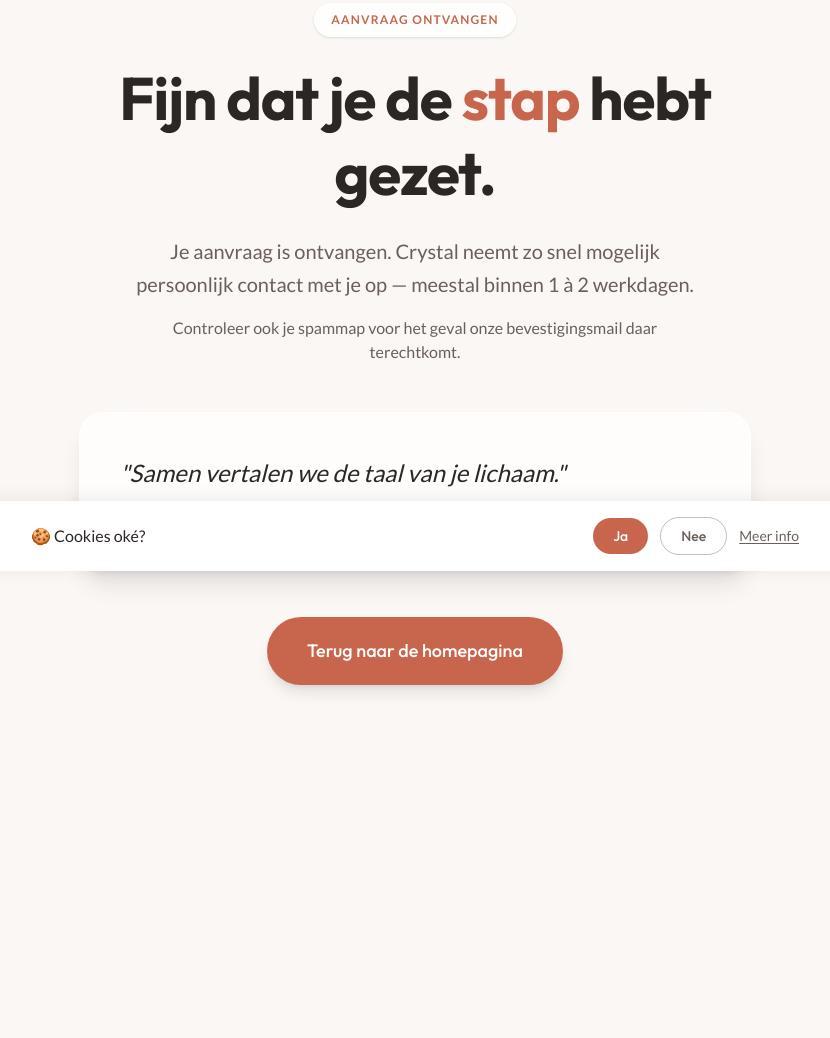
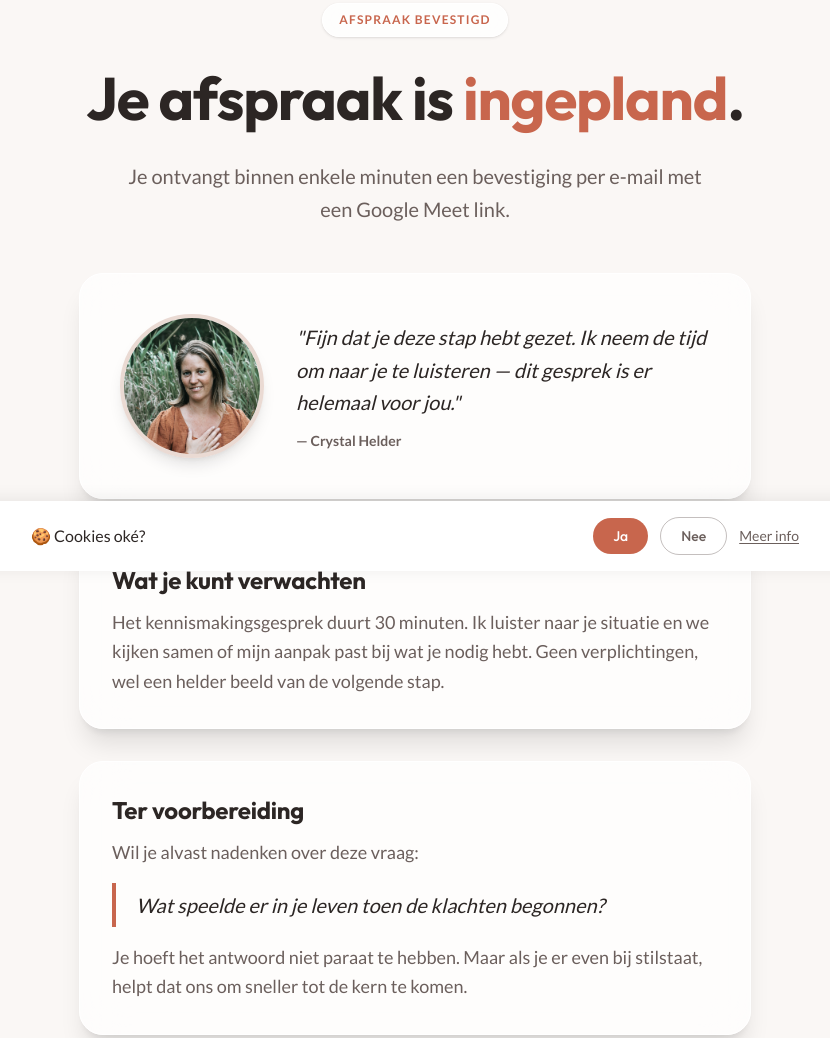
Before and after one commit to IvoSille/eerste-website, an Astro site: page /germaanse-geneeskunde-begeleiding/bedankt in a window 1280 px wide. Shown: the part 229-1267 px from the top of the page, without its empty margins (225-1055 px from the left). Before the commit the page ends 1010 px from the top, so only its background shows below. Built offline with nearby package versions, Linux system fonts and the light colour scheme; Astro itself is replaced by a stand-in of ours.

Commit message:
feat: redesign bedankt page for Cal.com booking flow
New copy confirms a scheduled appointment instead of a form submission.
Adds Crystal's photo with personal quote, expectation-setting section,
and preparation prompt. Updates dataLayer lead_source to cal_booking.

Co-Authored-By: Claude Opus 4.6 <noreply@anthropic.com>

```diff
--- a/src/pages/germaanse-geneeskunde-begeleiding/bedankt.astro
+++ b/src/pages/germaanse-geneeskunde-begeleiding/bedankt.astro
@@ -1,18 +1,20 @@
 ---
 import Layout from '../../layouts/Layout.astro';
 import Button from '../../components/Button.astro';
+import { Image } from 'astro:assets';
+import fotoBedankt from '../../assets/images/foto_bedankt.jpg';
 ---
 
 <Layout
-  title="Bedankt voor je bericht — Crystal Helder"
-  description="Je aanvraag is ontvangen. Crystal neemt zo spoedig mogelijk contact met je op."
+  title="Je afspraak is ingepland — Crystal Helder"
+  description="Je ontvangt een bevestiging per e-mail met een Google Meet link."
 >
   <!-- DataLayer: Conversion event on thank you page -->
   <script is:inline>
   window.dataLayer = window.dataLayer || [];
   window.dataLayer.push({
     event: 'generate_lead',
-    lead_source: 'kennismakingsformulier',
+    lead_source: 'cal_booking',
     conversion_page: true
   });
   </script>
@@ -35,26 +37,50 @@ import Button from '../../components/Button.astro';
       </div>
 
       <div class="inline-block px-4 py-2 rounded-full bg-white/80 backdrop-blur-md border border-white mb-6 text-xs font-semibold tracking-widest uppercase text-[var(--color-brand-accent)] shadow-sm">
-        Aanvraag Ontvangen
+        Afspraak Bevestigd
       </div>
 
       <h1 class="text-4xl md:text-6xl font-bold mb-6 text-[var(--color-brand-primary-text)] leading-tight">
-        Fijn dat je de <span class="text-[var(--color-brand-accent)]">stap</span> hebt gezet.
+        Je afspraak is <span class="text-[var(--color-brand-accent)]">ingepland</span>.
       </h1>
 
-      <p class="text-lg md:text-xl text-[var(--color-brand-muted)] mb-4 leading-relaxed max-w-xl mx-auto">
-        Je aanvraag is ontvangen. Crystal neemt zo snel mogelijk persoonlijk contact met je op — meestal binnen 1 à 2 werkdagen.
+      <p class="text-lg md:text-xl text-[var(--color-brand-muted)] mb-12 leading-relaxed max-w-xl mx-auto">
+        Je ontvangt binnen enkele minuten een bevestiging per e-mail met een Google Meet link.
       </p>
 
-      <p class="text-base text-[var(--color-brand-muted)] mb-12 max-w-lg mx-auto">
-        Controleer ook je spammap voor het geval onze bevestigingsmail daar terechtkomt.
-      </p>
+      {/* Foto Crystal + persoonlijk woord */}
+      <div class="bg-white/70 backdrop-blur-xl border border-white rounded-3xl p-6 md:p-10 shadow-xl shadow-[var(--color-brand-muted)]/5 mb-8 text-left flex flex-col md:flex-row items-center gap-6 md:gap-8">
+        <div class="w-28 h-28 md:w-36 md:h-36 rounded-full overflow-hidden shrink-0 border-4 border-[var(--color-brand-secondary)] shadow-lg">
+          <Image src={fotoBedankt} alt="Crystal Helder" class="w-full h-full object-cover" style="object-position: center 20%;" />
+        </div>
+        <div>
+          <p class="text-lg md:text-xl font-medium text-[var(--color-brand-primary-text)] leading-relaxed italic">
+            "Fijn dat je deze stap hebt gezet. Ik neem de tijd om naar je te luisteren — dit gesprek is er helemaal voor jou."
+          </p>
+          <p class="mt-3 text-sm font-semibold text-[var(--color-brand-muted)]">— Crystal Helder</p>
+        </div>
+      </div>
 
-      <div class="bg-white/70 backdrop-blur-xl border border-white rounded-3xl p-8 md:p-10 shadow-xl shadow-[var(--color-brand-muted)]/5 mb-12 text-left">
-        <p class="text-xl md:text-2xl font-medium text-[var(--color-brand-primary-text)] leading-relaxed italic">
-          "Samen vertalen we de taal van je lichaam."
+      {/* Wat je kunt verwachten */}
+      <div class="bg-white/70 backdrop-blur-xl border border-white rounded-3xl p-6 md:p-8 shadow-xl shadow-[var(--color-brand-muted)]/5 mb-8 text-left">
+        <h2 class="text-xl md:text-2xl font-bold mb-3 text-[var(--color-brand-primary-text)]">Wat je kunt verwachten</h2>
+        <p class="text-base md:text-lg text-[var(--color-brand-muted)] leading-relaxed">
+          Het kennismakingsgesprek duurt 30 minuten. Ik luister naar je situatie en we kijken samen of mijn aanpak past bij wat je nodig hebt. Geen verplichtingen, wel een helder beeld van de volgende stap.
         </p>
-        <p class="mt-4 text-sm font-semibold text-[var(--color-brand-muted)]">— Crystal Helder, GNM Begeleider</p>
+      </div>
+
+      {/* Ter voorbereiding */}
+      <div class="bg-white/70 backdrop-blur-xl border border-white rounded-3xl p-6 md:p-8 shadow-xl shadow-[var(--color-brand-muted)]/5 mb-12 text-left">
+        <h2 class="text-xl md:text-2xl font-bold mb-3 text-[var(--color-brand-primary-text)]">Ter voorbereiding</h2>
+        <p class="text-base md:text-lg text-[var(--color-brand-muted)] leading-relaxed mb-4">
+          Wil je alvast nadenken over deze vraag:
+        </p>
+        <p class="text-lg md:text-xl font-medium text-[var(--color-brand-primary-text)] border-l-4 border-[var(--color-brand-accent)] pl-5 py-2 italic">
+          Wat speelde er in je leven toen de klachten begonnen?
+        </p>
+        <p class="text-base md:text-lg text-[var(--color-brand-muted)] leading-relaxed mt-4">
+          Je hoeft het antwoord niet paraat te hebben. Maar als je er even bij stilstaat, helpt dat ons om sneller tot de kern te komen.
+        </p>
       </div>
 
       <Button href="/germaanse-geneeskunde-begeleiding/" className="text-lg px-10 py-5">
```
Also changed, not shown: src/assets/images/foto_bedankt.jpg (added), 3 other files.
